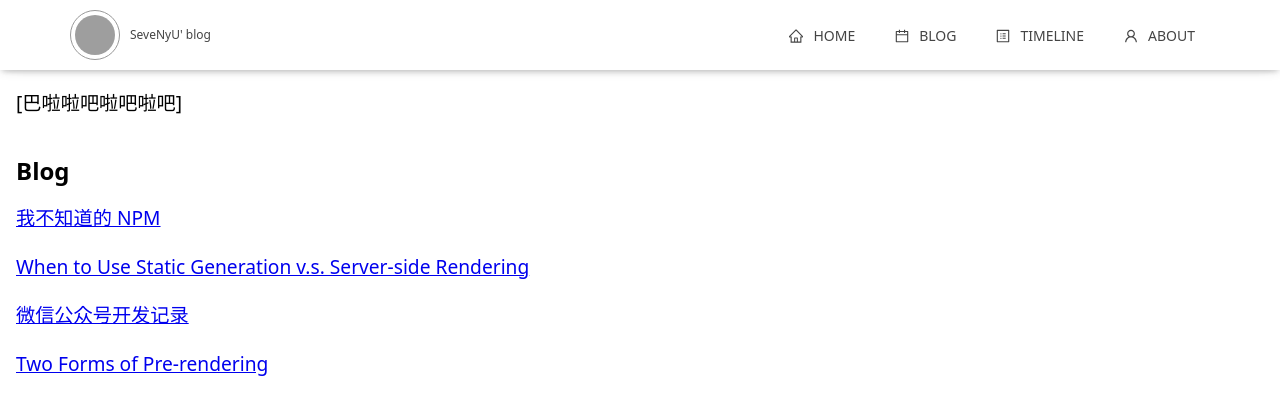
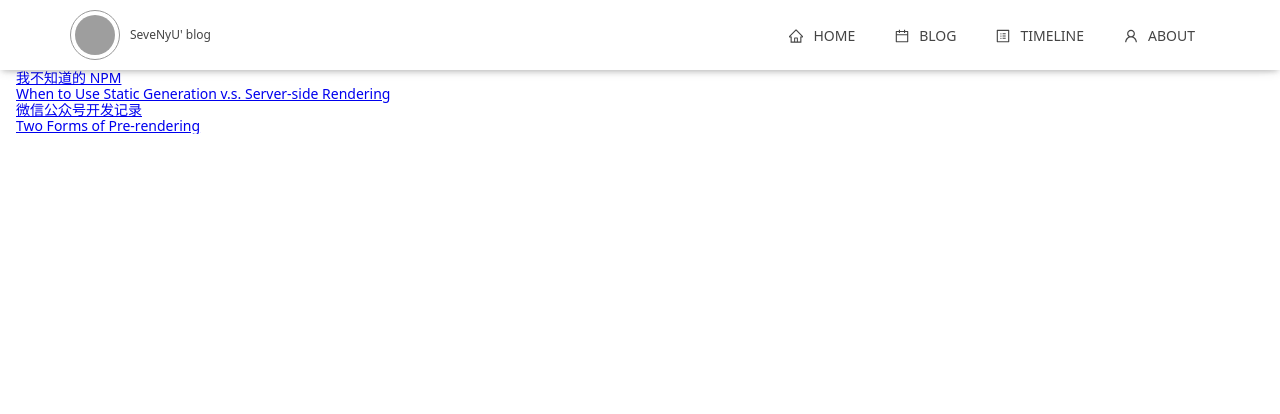
Before and after one commit to qiyu1205/blog-web, a Next.js app: page / in a window 1280 px wide. Shown: the top 414 px of the page. Built offline with nearby package versions, Linux system fonts and the light colour scheme; grey boxes are pictures that could not be loaded.

Commit message:
feat: 首页暂时只简单展示文章列表入口

```diff
--- a/pages/index.tsx
+++ b/pages/index.tsx
@@ -1,8 +1,8 @@
 import Head from 'next/head'
+import Link from 'next/link'
+
 import Layout, { siteTitle } from '../components/Layout/Layout'
-import utilStyles from '../styles/utils.module.css'
 import { getSortedPostsData } from '../lib/posts'
-import Link from 'next/link'
 
 export default function Home({ allPostsData }) {
   return (
@@ -10,20 +10,14 @@ export default function Home({ allPostsData }) {
       <Head>
         <title>{siteTitle}</title>
       </Head>
-      <section className={utilStyles.headingMd}>
-        <p>[巴啦啦吧啦吧啦吧]</p>
-      </section>
-      <section className={`${utilStyles.headingMd} ${utilStyles.padding1px}`}>
-        <h2 className={utilStyles.headingLg}>Blog</h2>
-        <ul className={utilStyles.list}>
-          {allPostsData.map(({ id, title }) => (
-            <li className={utilStyles.listItem} key={id}>
-              <Link href={`/posts/${id}`}>
-                <a>{title}</a>
-              </Link>
-          </li>
-          ))}
-        </ul>
+      <section>
+        {allPostsData.map(({ id, title }) => (
+          <div key={id}>
+            <Link href={`/posts/${id}`}>
+              <a>{title}</a>
+            </Link>
+          </div>
+        ))}
       </section>
     </Layout>
   )
```
